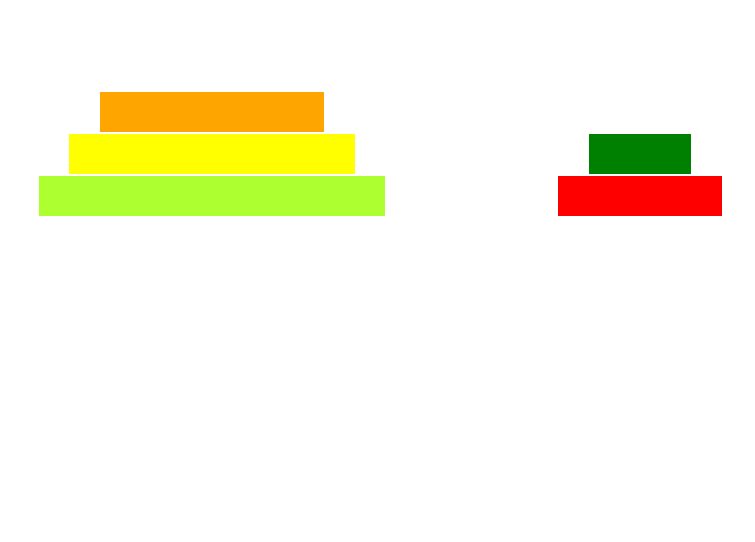
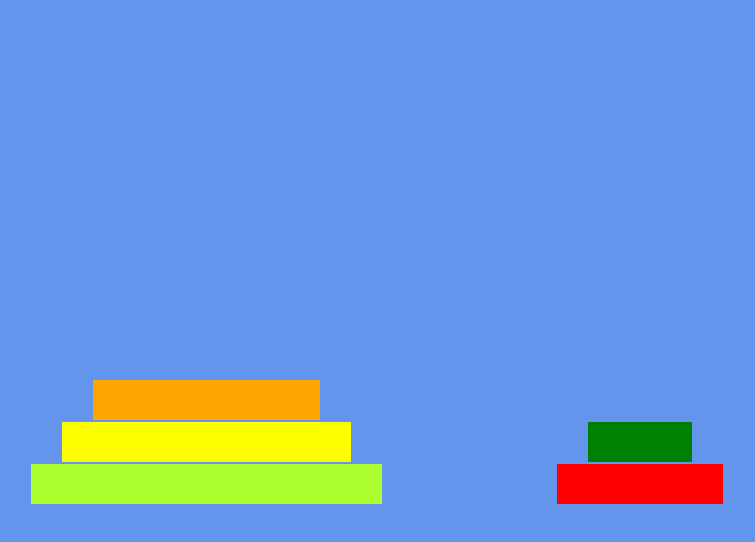
Before and after one commit to ufjf-dcc202/ufjf-dcc202-2026-1-a-trb-gustavo-campos, a plain HTML site: page index.html in a window 1280 px wide. Shown: the whole page, without its empty margins (0-755 px from the left). Drawn offline with Linux system fonts and the light colour scheme.

Commit message:
centraliza na pagina e adiciona fundo

```diff
--- a/index.html
+++ b/index.html
@@ -9,8 +9,11 @@
   <body>
     <script type="module" src="src/main.js"></script>
 
-    <div class="tabuleiro">
+    <div class="container">
 
+      <div class="tabuleiro">
+
+      </div>
     </div>
 
   </body>
--- a/style.css
+++ b/style.css
@@ -1,5 +1,26 @@
+html, body {
+    height: 100%;
+    margin: 0;
+}
+
+body {
+    display: flex;
+    justify-content: center;
+    align-items: center;
+    background-color: cornflowerblue;
+}
+
+.container {
+    display: flex;
+    width: 100%;
+    height: auto;
+    justify-items: center;
+    align-items: center;
+}
+
 .tabuleiro {
   display: grid;
+  width: 100%;
   gap: 2px 20px;
   justify-items: center;
   grid-template-columns: repeat(3, 1fr);
```
